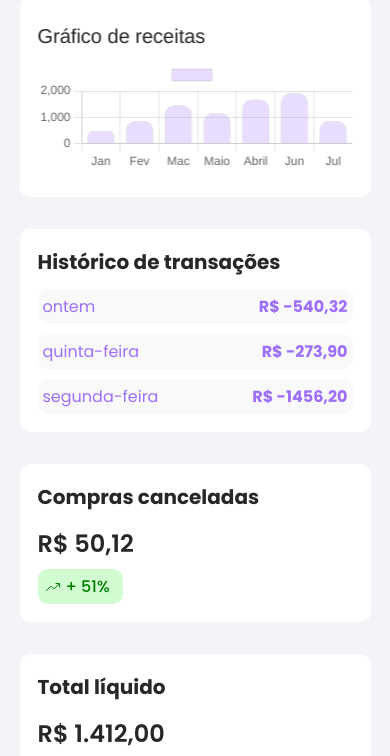
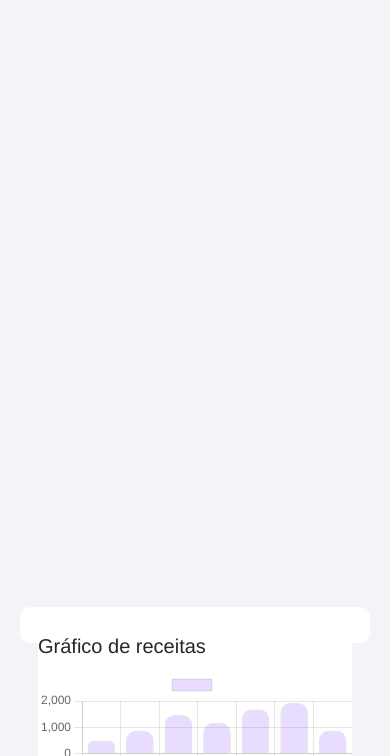
Before and after one commit to DevSaLLein/Dashboard, a website: page index.html in a window 390 px wide. Shown: the part 198-954 px from the top of the page. Drawn offline with nearby package versions, Linux system fonts and the light colour scheme.

Commit message:
responsive dashboard inital

```diff
--- a/styles/style.css
+++ b/styles/style.css
@@ -70,7 +70,7 @@ li {
 
 li:hover {
     background-color: var(--brand-color-transparent);
-    color: var(--brand-color)
+    color: var(--brand-color);
 }
 
 hr {
@@ -84,9 +84,16 @@ li > p {
     text-transform: uppercase;
 }
 
+/* .active {
+    color: var(--brand-color);
+    background-color: var(--brand-color-transparent);
+
+    transition: all .3s ease;
+} */
+
 .active {
     color: var(--brand-color);
-    background-color: var(--brand-color-transparent);
+    background-color: var(--background-main);
 
     transition: all .3s ease;
 }
@@ -185,7 +192,7 @@ figure > img {
     display: grid;
     height: calc(100dvh - 110px);
 
-    grid-template-columns: repeat(4, 300px);
+    grid-template-columns: repeat(auto-fill, 300px);
     grid-template-rows: 240px 170px 240px;
 
     grid-template-areas:
@@ -198,7 +205,7 @@ figure > img {
     align-content: center;
 
     gap: 32px;
-    width: 100%;
+    width: auto;
 }
 
 #grid__layout > :is(div) {
@@ -367,6 +374,37 @@ tbody > tr > td:last-child{
 
 .pendente {
     fill: yellow;
+}
+
+@media (max-width: 1025px) {
+
+    nav {
+        width: 300px;
+    }
+
+    main {
+        padding: 20px;
+        width: calc(100% - 300px);
+    }
+
+    #grid__layout {
+        display: flex;
+        flex-direction: column;
+    }
+
+    header {
+        margin-bottom: 290px;
+    }
+
+    #dashboard  {
+        position: block;
+        margin: 300px 0;
+    }
+
+    #dashboard > canvas {
+        background-color: white;
+    }
+
 }
 
 @media only screen and (max-width: 680px){
```
